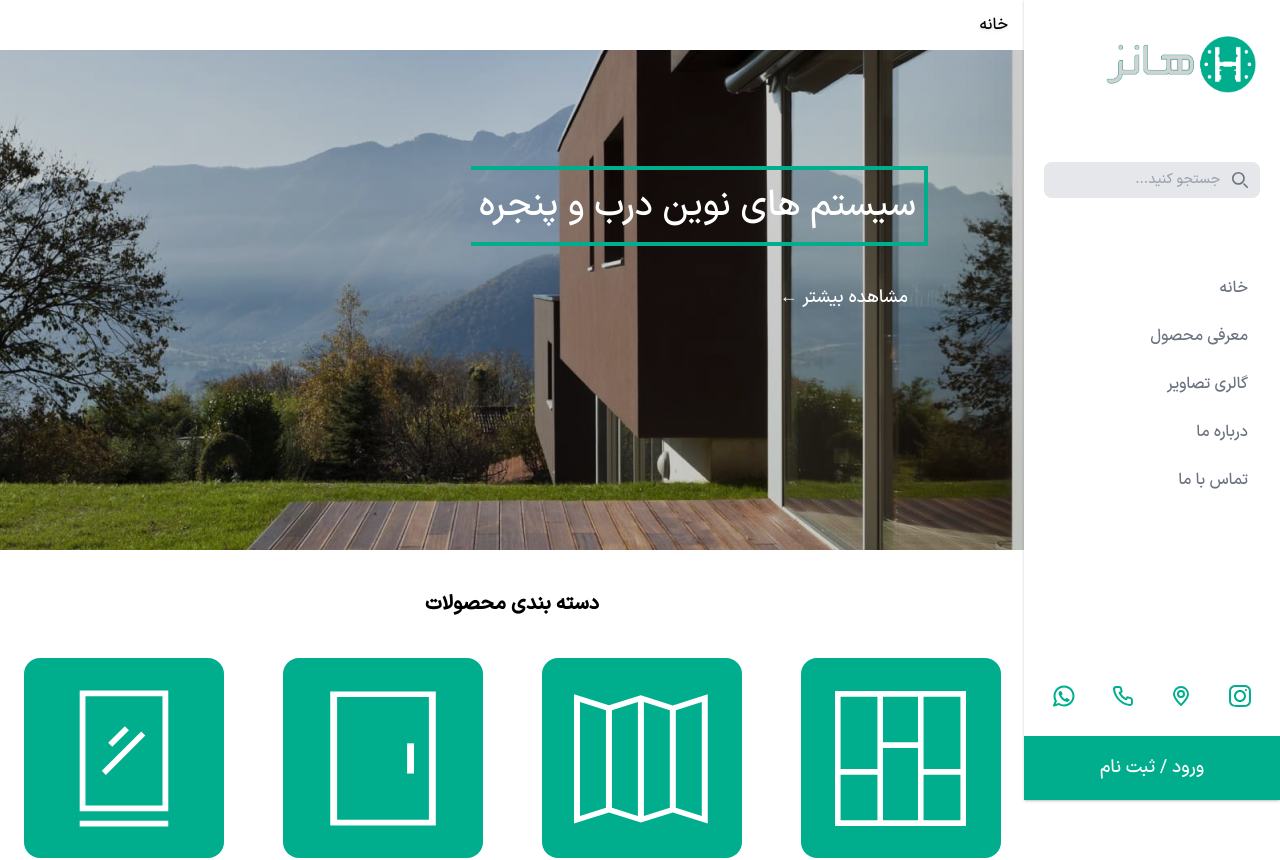
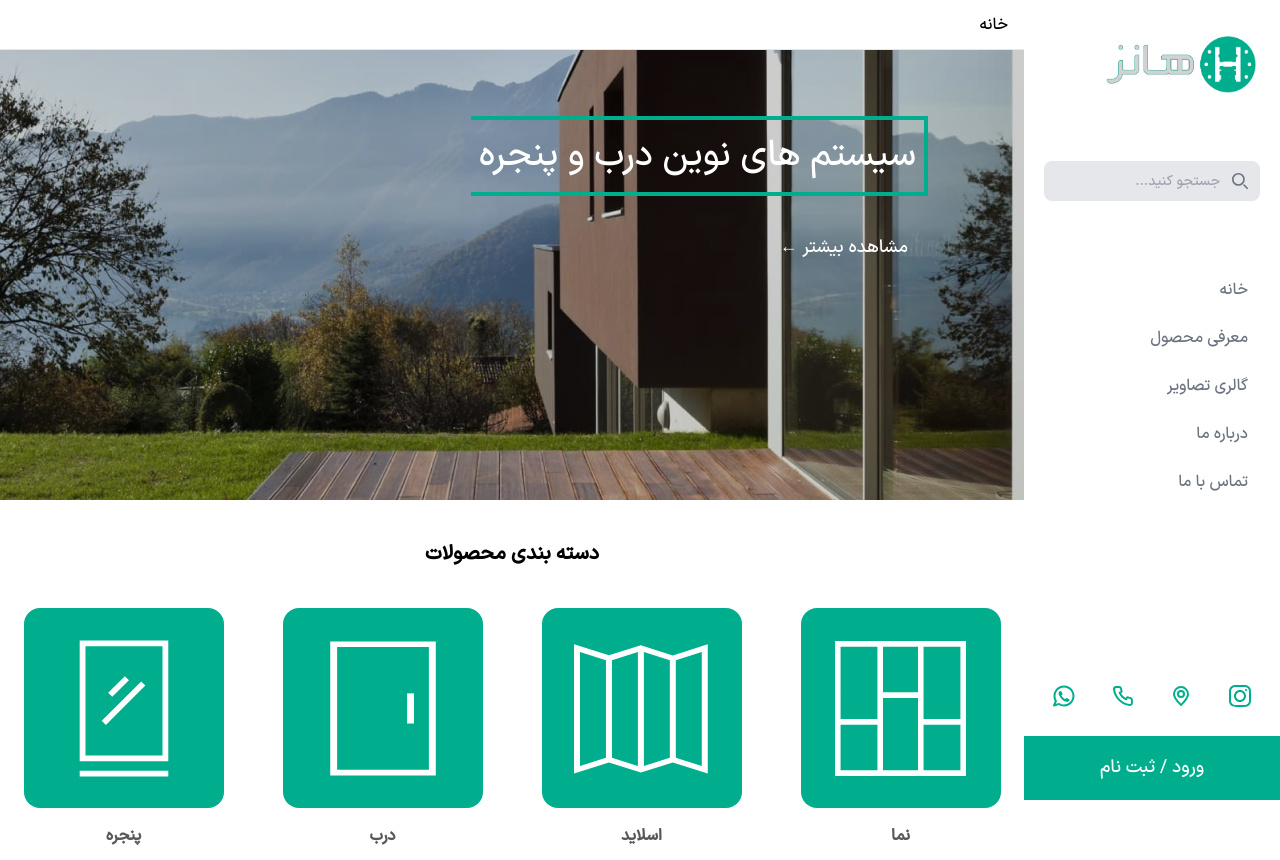
Before and after one commit to zahra-hsb/hanz-, a Next.js app: page / in a window 1280 px wide. Shown: the top 860 px of the page. Built offline with nearby package versions, Linux system fonts and the light colour scheme.

Commit message:
created big slider

```diff
--- a/src/components/layout/Header/index.jsx
+++ b/src/components/layout/Header/index.jsx
@@ -4,7 +4,7 @@ import { toggleOverflow } from "@/components/utils";
 const Header = ({ setSidebarShow }) => {
     return (
         <>
-            <header className="flex justify-start items-center w-full h-[50px] drop-shadow">
+            <header className="fixed bg-white z-30 flex justify-start items-center w-full h-[50px] border-b">
                 <div className="flex justify-start items-center">
                     <div
                         className="lg:hidden mr-4">
--- a/src/components/layout/Sidebar/index.jsx
+++ b/src/components/layout/Sidebar/index.jsx
@@ -6,7 +6,7 @@ const Sidebar = () => {
 
     return (
         <>
-            <aside class="flex flex-col justify-between fixed top-0 right-0 z-40 w-64 h-screen transform translate-x-full lg:transform-none transition-transform shadow" aria-label="Sidebar">
+            <aside class="flex flex-col justify-between fixed top-0 right-0 z-40 w-64 h-screen transform translate-x-full lg:transform-none transition-transform border" aria-label="Sidebar">
 
                 <SidebarComponents />
 
--- a/src/components/layout/Sidebar/utils-sidebar/Search.jsx
+++ b/src/components/layout/Sidebar/utils-sidebar/Search.jsx
@@ -9,7 +9,7 @@ const Search = () => {
                                 <path stroke="currentColor" stroke-linecap="round" stroke-linejoin="round" stroke-width="2" d="m19 19-4-4m0-7A7 7 0 1 1 1 8a7 7 0 0 1 14 0Z" />
                             </svg>
                         </div>
-                        <input type="search" id="default-search" className="outline-0 block w-full py-2 pl-5 ps-10 text-sm text-gray-900 rounded-lg bg-gray-200 focus:ring-green focus:border-green" placeholder="جستجو کنید..." required />
+                        <input type="search" id="default-search" className="outline-0 block w-full h-[50px] rounded-xl lg:h-[40px] lg:rounded-lg py-2 pl-5 ps-10 text-sm text-gray-900 bg-gray-200 focus:ring-green focus:border-green" placeholder="جستجو کنید..." required />
 
                     </div>
                 </form>
--- a/src/components/layout/Slider/BigSlider.jsx
+++ b/src/components/layout/Slider/BigSlider.jsx
@@ -1,12 +1,43 @@
 import Image from 'next/image'
 import Banner from '../../../../public/image/cuh_banner.png'
 
+import { Autoplay, Navigation, Pagination, Scrollbar, A11y } from 'swiper/modules';
+
+import { Swiper, SwiperSlide } from 'swiper/react';
+
+// Import Swiper styles
+import 'swiper/css';
+import 'swiper/css/navigation';
+import 'swiper/css/pagination';
+import 'swiper/css/scrollbar';
+
 const BigSlider = () => {
+    // SwiperCore.use([Autoplay]);
     return (
-        <section className='w-full relative'>
-            <span className='absolute text-white font-bold text-3xl hover:bg-white hover:text-green hover:p-1 top-[45%] cursor-pointer'>→</span>
-            <Image src={Banner} alt='' className='w-full' />
-            <span className='absolute text-white font-bold text-3xl hover:bg-white hover:text-green hover:p-1 top-[45%] cursor-pointer left-0'>←</span>
+        <section classNameName='w-full relative'>
+
+            <Swiper
+                // install Swiper modules
+                modules={[Autoplay, Navigation, Pagination, Scrollbar, A11y]}
+                spaceBetween={50}
+                slidesPerView={1}
+                navigation
+                pagination={{ clickable: true }}
+                // scrollbar={{ draggable: true }}
+                onSwiper={(swiper) => console.log(swiper)}
+                onSlideChange={() => console.log('slide change')}
+                autoplay={{
+                    delay: 6000,
+                    disableOnInteraction: false
+                }}
+                loop={true}
+            >
+                <SwiperSlide><Image src={Banner} className='w-full' /></SwiperSlide>
+                <SwiperSlide><Image src={Banner} className='w-full' /></SwiperSlide>
+                <SwiperSlide><Image src={Banner} className='w-full' /></SwiperSlide>
+                <SwiperSlide><Image src={Banner} className='w-full' /></SwiperSlide>
+
+            </Swiper>
         </section>
     )
 }
--- a/src/components/layout/index.js
+++ b/src/components/layout/index.js
@@ -16,7 +16,7 @@ const Layout = ({ children }) => {
         <MenuHamber setSidebarShow={setSidebarShow} />
       ) : (<Sidebar />)}
 
-      <Sidebar />
+      {/* <Sidebar /> */}
 
       <div className="flex relative lg:w-[calc(100%-256px)] lg:mr-64">
 
--- a/src/styles/globals.css
+++ b/src/styles/globals.css
@@ -32,3 +32,7 @@ body {
 .menu-open {
   overflow: hidden;
 }
+
+.swiper-button-prev, .swiper-button-next {
+  color: #00ae8e!important;
+}
```
Also changed, not shown: package.json (+5 -4 lines), 1 other file (tests, documents, lock files or other folders).
